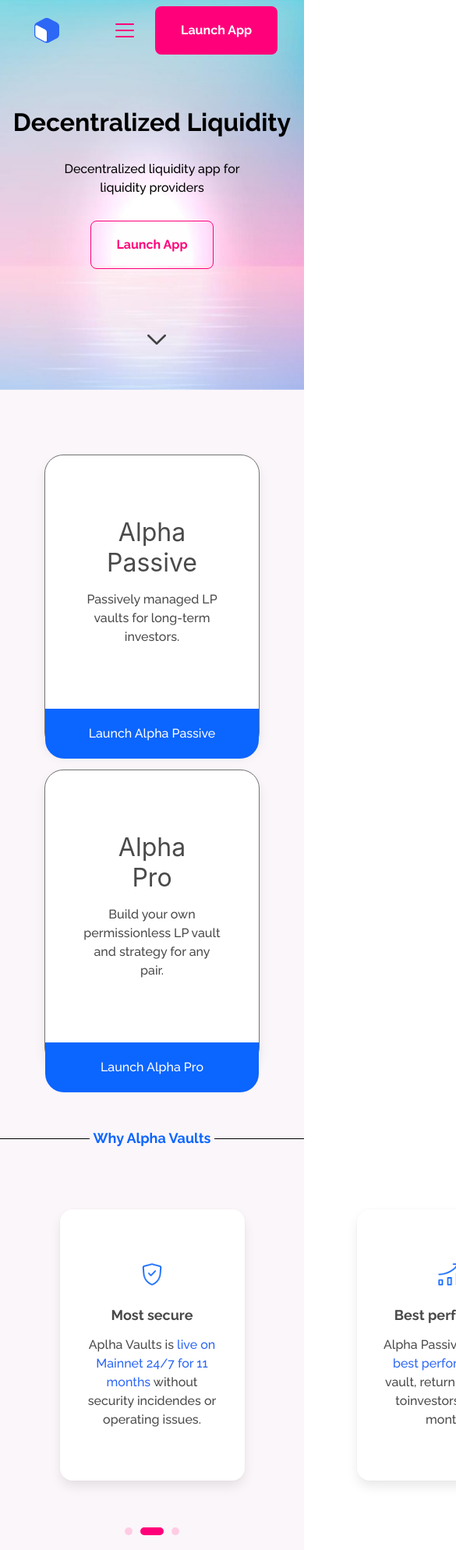
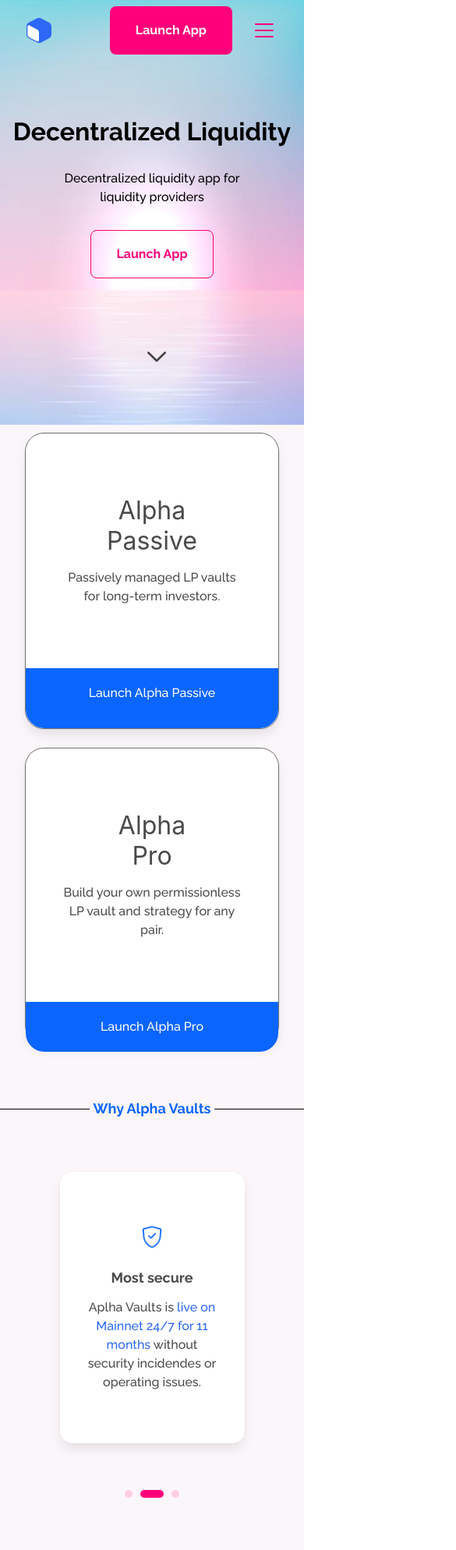
Before and after one commit to meishafifah/Slicing-Charm-Finance, a plain HTML site: page index.html in a window 390 px wide. Shown: the top 1988 px of the page at 78% size, 585 px wide, since content can reach past the window. Drawn offline with Linux system fonts and the light colour scheme.

Commit message:
second commit

```diff
--- a/css/style.css
+++ b/css/style.css
@@ -1,13 +1,23 @@
+footer .display-flex {
+    justify-content: space-between;
+}
+
+.fixed-top {
+    position: fixed !important;
+}
+
 #card br {
     display: none;
 }
 
-
 #charm button {
     border: none;
     background-color: unset;
-    width: 100%;
     text-align: -webkit-center;
+}
+
+#charm button img {
+    width: 70%;
 }
 
 #ic-2 {
@@ -20,11 +30,11 @@
     display: none;
 }
 
-#item .show-ic {
+#charm .show-ic {
     display: block!important;
 }
 
-#item .hide-ic {
+#charm .hide-ic {
     display: none;
 }
 
@@ -93,6 +103,10 @@ body {
     background-color: transparent;
 }
 
+.navbar-toggler:focus {
+    box-shadow: none;
+}
+
 .d-flex img {
     padding: 10px;
 }
@@ -130,6 +144,10 @@ body {
     background-color: #FF007A;
 }
 
+#hero h1 {
+    padding-top: 120px;
+}
+
 #hero .relative {
     top: -330px;
 }
@@ -139,10 +157,11 @@ body {
     padding: 138px 0px 200px 0px;
 }
 
-#hero .hero-img{
-    width: 100%;
+#hero .hero-img {
+    height: 800px;
     top: 0px;
     bottom: 0px;
+    width: 100%;
 }
 
 #hero .down {
@@ -371,14 +390,32 @@ h2 {
 }
 
 @media (max-width:991px) {
+
+    .hai {
+        position: absolute;
+        right: 80px;
+        top: 8px;
+        transition: 0.3s linear;
+    }
+
+    .hai-2 {
+        top: 78px;
+    width: 100%;
+    left: 0;
+    }
+
+    .hehe {
+        padding-top: 78px;
+    }
+
     .navbar-collapse {
         justify-content: start!important;
     }
-    .reverse {
+    /* .reverse {
         display: flex;
         flex-direction: row-reverse;
 
-    }
+    } */
     #navbar.container {
         max-width: 95%;
     }
@@ -426,6 +463,9 @@ h2 {
 }
 
 @media (max-width:965px) {
+    #hero .hero-img {
+        height: 774px;
+    }
     #card-area .card {
         height: 360px;
     }
@@ -461,6 +501,9 @@ h2 {
     }
     btn-outline-av {
         padding: 15px 45px;
+    }
+    #hero .hero-img {
+        height: 681px;
     }
     .hero-container {
         padding: 94px 0px;
@@ -509,6 +552,9 @@ h2 {
 }
 
 @media (max-width:786px) {
+    #hero .hero-img {
+        height: 610px;
+    }
     .hero-container {
         padding: 60px 0px;
     }
@@ -524,6 +570,9 @@ h2 {
 }
 
 @media (max-width:768px) {
+    #hero .hero-img {
+        height: 571px;
+    }
     h1 {
         font-size: 32px!important;
     }
@@ -564,8 +613,11 @@ h2 {
     .hero-container {
         padding: 60px 0px 23px 0px;
     }
+    #hero .hero-img {
+        height: 525px;
+    }
     #hero .relative {
-        top: -250px;
+        top: -210px;
     }
     #card-area {
         padding: 70px 45px;
@@ -591,11 +643,14 @@ h2 {
         height: 500px;
     }
     .hero-container {
-        padding: 60px 0px;
+        padding: 30px 0px;
     }
 }
 
 @media (max-width:575px) {
+    #hero .hero-img {
+        height: 515px;
+    }
     #card-area .card-head {
         padding: 80px 48px;
     }
@@ -608,6 +663,10 @@ h2 {
     }
     #benefit .card {
         height: 320px;
+    }
+    .display-flex img {
+        padding: 20px!important;
+        width: 13%;
     }
 }
 
@@ -625,15 +684,34 @@ h2 {
         text-align: center;
         padding: 50px 50px;
     }
+    .hero-container {
+        padding: 30px 10px;
+    }
 }
 
 @media (max-width:431px) {
+    #hero .hero-img {
+        height: 545px;
+    }
     #benefit .item {
         padding: 0px 57px;
     }
     #benefit .card {
         height: unset;
         padding: 66px 32px;
+    }
+    #card-area {
+        padding: 60px 20px;
+    }
+    #benefit .container {
+        padding: 60px 0px;
+    }
+    .display-flex img {
+        padding: 19px!important;
+        width: 14%;
+    }
+    .hero-container {
+        padding: 30px 10px;
     }
 }
 
--- a/index.html
+++ b/index.html
@@ -14,8 +14,8 @@
 </head>
 <body>
     <!-- navbar -->
-    <section id="navbar" class="container">
-        <div class="">
+    <section id="navbar" class="fixed-top">
+        <div class="container">
             <nav class="navbar navbar-expand-lg">
                 <div class="container-fluid">
                     <a class="navbar-brand d-flex" href="#">
@@ -23,10 +23,10 @@
                         <img class="line-ic" src="img/line-ic.png" alt="">
                         <p class="r-600 blue mb-0 align-self-center">Alpha Vaults</p>
                     </a>
-                        <button class="navbar-toggler" type="button" data-bs-toggle="collapse" data-bs-target="#navbarNav" aria-controls="navbarNav" aria-expanded="false" aria-label="Toggle navigation">
+                        <button id="navbar-toggler" class="navbar-toggler" type="button" data-bs-toggle="collapse" data-bs-target="#navbarNav" aria-controls="navbarNav" aria-expanded="false" aria-label="Toggle navigation">
                         <span class="navbar-toggler-icon"></span>
                         </button>
-                    <div class="collapse navbar-collapse justify-content-center" id="navbarNav">
+                    <div class="collapse navbar-collapse justify-content-center hehe" id="navbarNav">
                     <ul class="navbar-nav r-600">
                         <li class="nav-item dropdown">
                             <a class="nav-link dropdown-toggle nv-16" href="#" id="navbarDropdown" role="button" data-bs-toggle="dropdown" aria-expanded="false">
@@ -56,7 +56,7 @@
                         </li>
                     </ul>
                     </div>
-                    <div class="btn btn-fill-av reverse">Launch App</div>
+                    <div id="hai" class="btn btn-fill-av reverse hai">Launch App</div>
                 </div>
                 </nav>
         </div>
@@ -107,7 +107,7 @@
     <!-- benefit -->
     <section id="benefit" class="benefit">
         <h2 class="separator inline">Why Alpha Vaults</h2>
-        <div class="container">
+        <div class="container overflow-hidden">
             <div id="owl-carousel-1" class="owl-carousel owl-theme">
                 <div class="item">
                     <div class="card">
@@ -143,7 +143,8 @@
     <!-- charm -->
     <section id="charm" class="charm">
         <h2 class="separator inline pb-120">About Charm</h2>
-        <div class="container">
+        <!--- container e ditambahi overflow-hidden -->
+        <div class="container overflow-hidden">
             <h2>Charm’s mission is to <strong>connect crypto value to real value</strong></h2>
             <br>
             <h2 class="blue pb-120 r-500">Charm is:</h2>
@@ -198,8 +199,6 @@
         </div>
     </footer>
 
-
-
     <script src="js/jquery-3.6.0.min.js"></script>
     <script src="js/owl.carousel.min.js"></script>
     <script src="js/bootstrap.bundle.min.js"></script>
@@ -211,25 +210,21 @@
             loop: false,
             margin: 30,
             startPosition: 1,
-            items: 3,
             navText: [
                 "<svg width='32' height='32' viewBox='0 0 32 32' fill='none' xmlns='http://www.w3.org/2000/svg'><path d='M20 24L12 16L20 8' stroke='' stroke-width='2' stroke-linecap='round' stroke-linejoin='round'/></svg>",
                 "<svg width='32' height='32' viewBox='0 0 32 32' fill='none' xmlns='http://www.w3.org/2000/svg'><path d='M12 24L20 16L12 8' stroke='' stroke-width='2' stroke-linecap='round' stroke-linejoin='round'/></svg> "
             ],
             responsiveClass:true,
             responsive:{
-                600:{
-                    items:3
+                0:{
+                    items:1
                 },
                 500:{
                     items:2
                 },
-                375:{
-                    items:1
-                },
-                0:{
-                    items:1
-                },
+                600:{
+                    items:3
+                }
             }
         });
         $('#owl-carousel-2').owlCarousel({
@@ -245,18 +240,15 @@
             ],
             responsiveClass:true,
             responsive:{
-                600:{
-                    items:3
+                0:{
+                    items:1
                 },
                 500:{
                     items:2
                 },
-                375:{
-                    items:1
-                },
-                0:{
-                    items:1
-                },
+                600:{
+                    items:3
+                }
             }
         });
     </script>
--- a/js/main.js
+++ b/js/main.js
@@ -49,3 +49,9 @@ builder.onclick = function() {
     var creatorInfo = document.getElementById('creator-info')
     creatorInfo.classList.toggle('charm-2')
 }
+
+let navbar_toggler = document.getElementById('navbar-toggler')
+navbar_toggler.onclick = function () {
+    let button = document.getElementById('hai')
+    button.classList.toggle('hai-2')
+}
```
